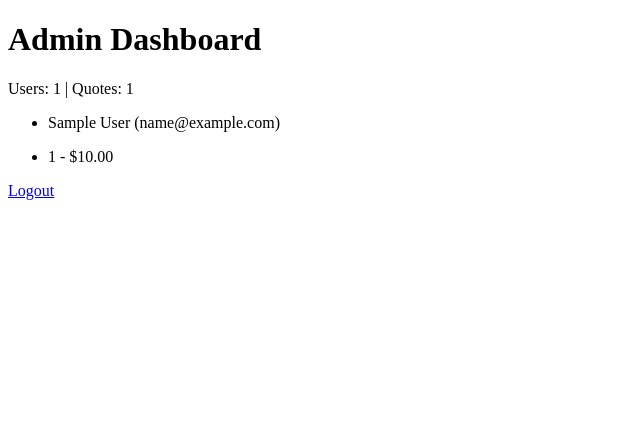
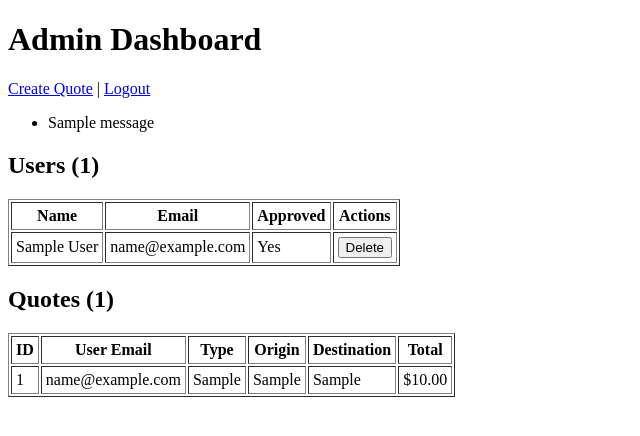
Before and after one commit to kdnye/quote_tool, a Flask app: page /admin/ in a window 1280 px wide. Shown: the top 436 px of the page, without its empty margins (0-640 px from the left). Run offline with Flask 3, Linux system fonts and the light colour scheme; a user stored in the database is signed in; tables that the repository leaves empty hold one stand-in row (values such as "Sample post"); one stand-in notice (Sample message) is shown; parts of the project's set-up code (start-up, migrations or seed data) failed here and were passed over.

Commit message:
Add admin dashboard with user management and quote listings

```diff
--- a/routes/admin.py
+++ b/routes/admin.py
@@ -1,4 +1,6 @@
-from flask import Blueprint, render_template, redirect, url_for
+"""Admin routes providing simple user and quote management."""
+
+from flask import Blueprint, render_template, redirect, url_for, flash
 from flask_login import login_required, current_user
 from services import auth as auth_service
 from services import quote as quote_service
@@ -25,3 +27,23 @@ def dashboard():
     users = auth_service.list_users()
     quotes = quote_service.list_quotes()
     return render_template("admin.html", users=users, quotes=quotes)
+
+
+@admin_bp.route("/approve/<int:user_id>", methods=["POST"])
+@admin_required
+def approve_user(user_id: int):
+    if auth_service.approve_user(user_id):
+        flash("User approved", "success")
+    else:
+        flash("User not found", "error")
+    return redirect(url_for("admin.dashboard"))
+
+
+@admin_bp.route("/delete/<int:user_id>", methods=["POST"])
+@admin_required
+def delete_user(user_id: int):
+    if auth_service.delete_user(user_id):
+        flash("User deleted", "success")
+    else:
+        flash("User not found", "error")
+    return redirect(url_for("admin.dashboard"))
--- a/services/auth.py
+++ b/services/auth.py
@@ -1,3 +1,5 @@
+"""Authentication and user management services."""
+
 from werkzeug.security import generate_password_hash, check_password_hash
 from db import Session, User
 
@@ -53,3 +55,35 @@ def list_users():
     users = db.query(User).all()
     db.close()
     return users
+
+
+def approve_user(user_id: int) -> bool:
+    """Mark a user account as approved.
+
+    Returns True if the user was found and updated, False otherwise.
+    """
+    db = Session()
+    user = db.get(User, user_id)
+    if not user:
+        db.close()
+        return False
+    user.is_approved = True
+    db.commit()
+    db.close()
+    return True
+
+
+def delete_user(user_id: int) -> bool:
+    """Remove a user account from the database.
+
+    Returns True if the user existed and was deleted, False otherwise.
+    """
+    db = Session()
+    user = db.get(User, user_id)
+    if not user:
+        db.close()
+        return False
+    db.delete(user)
+    db.commit()
+    db.close()
+    return True
--- a/services/quote.py
+++ b/services/quote.py
@@ -48,8 +48,9 @@ def get_quote(quote_id: str):
 
 
 def list_quotes():
+    """Return all quotes ordered from newest to oldest."""
     db = Session()
-    quotes = db.query(Quote).all()
+    quotes = db.query(Quote).order_by(Quote.created_at.desc()).all()
     db.close()
     return quotes
 
--- a/templates/admin.html
+++ b/templates/admin.html
@@ -1,15 +1,59 @@
 <!doctype html>
 <title>Admin</title>
 <h1>Admin Dashboard</h1>
-<p>Users: {{ users|length }} | Quotes: {{ quotes|length }}</p>
-<ul>
+
+<nav>
+  <a href="{{ url_for('quote.quote') }}">Create Quote</a> |
+  <a href="{{ url_for('auth.logout') }}">Logout</a>
+</nav>
+
+{% with messages = get_flashed_messages(with_categories=true) %}
+  {% if messages %}
+  <ul class="flashes">
+    {% for category, message in messages %}
+      <li class="{{ category }}">{{ message }}</li>
+    {% endfor %}
+  </ul>
+  {% endif %}
+{% endwith %}
+
+<h2>Users ({{ users|length }})</h2>
+<table border="1" cellpadding="4">
+  <tr>
+    <th>Name</th><th>Email</th><th>Approved</th><th>Actions</th>
+  </tr>
   {% for u in users %}
-    <li>{{ u.name }} ({{ u.email }})</li>
+  <tr>
+    <td>{{ u.name }}</td>
+    <td>{{ u.email }}</td>
+    <td>{{ 'Yes' if u.is_approved else 'No' }}</td>
+    <td>
+      {% if not u.is_approved %}
+      <form method="post" action="{{ url_for('admin.approve_user', user_id=u.id) }}" style="display:inline">
+        <button type="submit">Approve</button>
+      </form>
+      {% endif %}
+      <form method="post" action="{{ url_for('admin.delete_user', user_id=u.id) }}" style="display:inline">
+        <button type="submit">Delete</button>
+      </form>
+    </td>
+  </tr>
   {% endfor %}
-</ul>
-<ul>
+</table>
+
+<h2>Quotes ({{ quotes|length }})</h2>
+<table border="1" cellpadding="4">
+  <tr>
+    <th>ID</th><th>User Email</th><th>Type</th><th>Origin</th><th>Destination</th><th>Total</th>
+  </tr>
   {% for q in quotes %}
-    <li>{{ q.quote_id }} - ${{ '%.2f'|format(q.total) }}</li>
+  <tr>
+    <td>{{ q.quote_id }}</td>
+    <td>{{ q.user_email }}</td>
+    <td>{{ q.quote_type }}</td>
+    <td>{{ q.origin }}</td>
+    <td>{{ q.destination }}</td>
+    <td>${{ '%.2f'|format(q.total) }}</td>
+  </tr>
   {% endfor %}
-</ul>
-<a href="{{ url_for('auth.logout') }}">Logout</a>
+</table>
```
